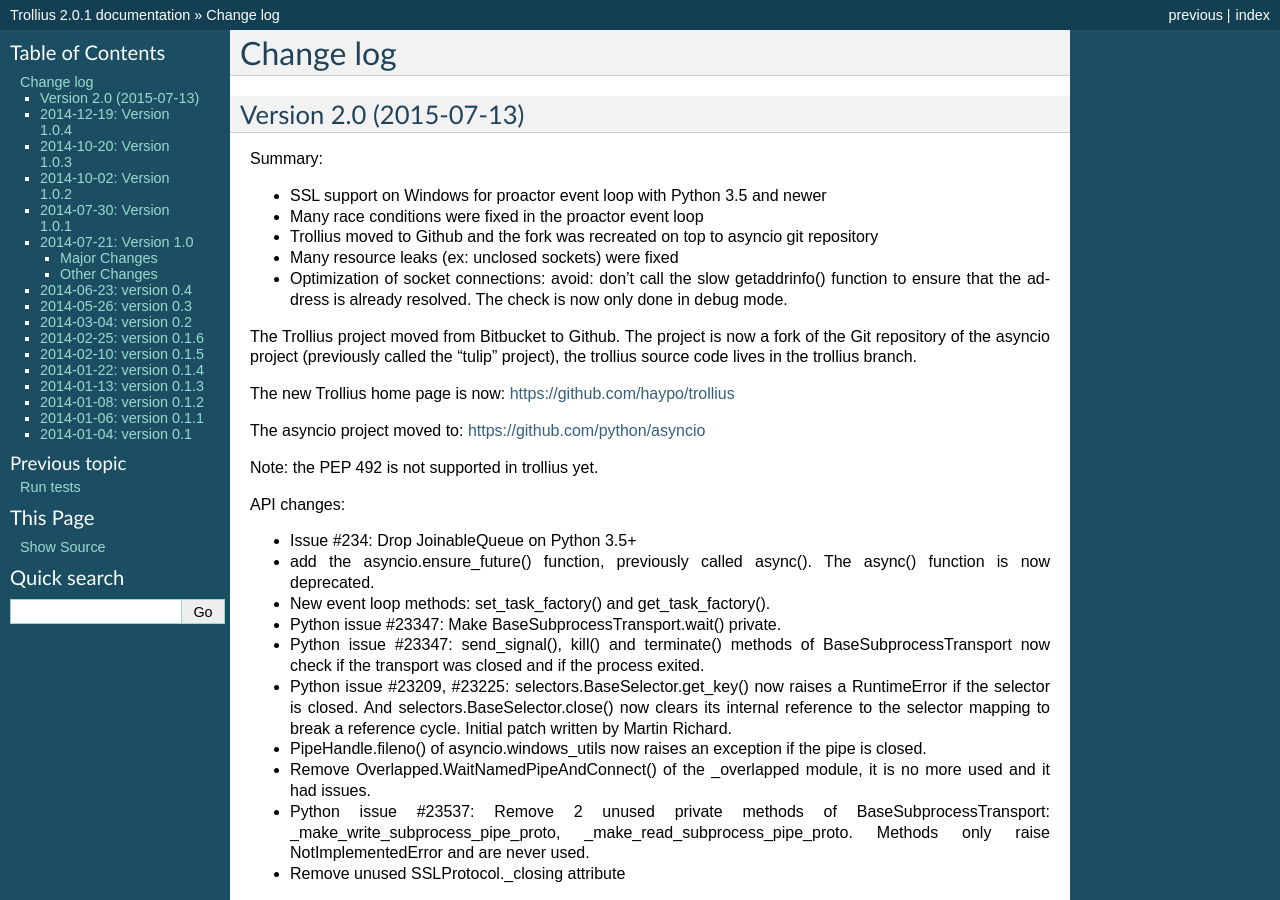
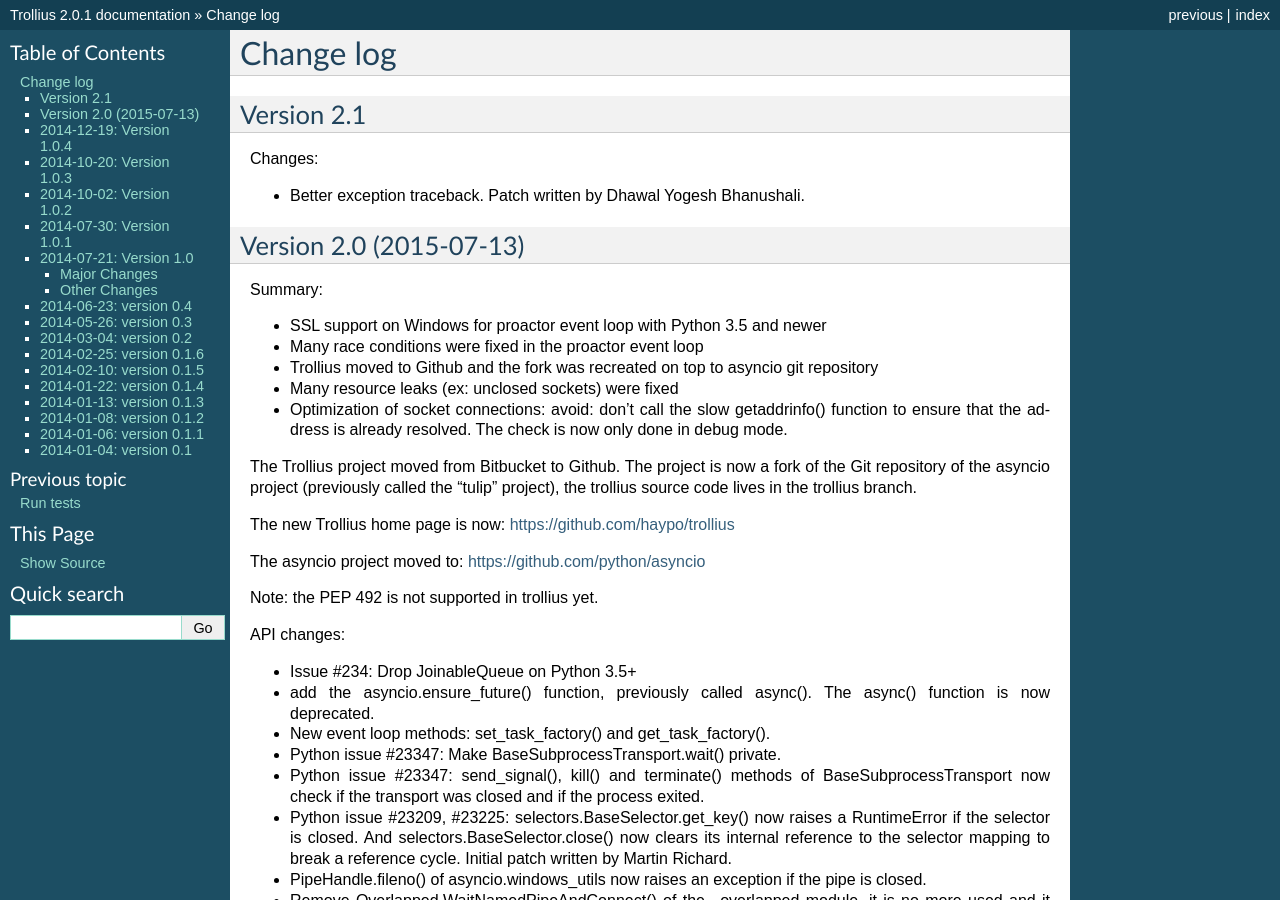
Before and after one commit to python/asyncio, a Sphinx documentation site: the page built from doc/changelog.rst, in a window 1280 px wide and 900 px high. Built offline with Sphinx 7.4.7, drawn with Linux system fonts in a browser that asks for light colours.

Commit message:
document change on exception

```diff
--- a/doc/changelog.rst
+++ b/doc/changelog.rst
@@ -1,6 +1,14 @@
 ++++++++++
 Change log
 ++++++++++
+
+Version 2.1
+===========
+
+Changes:
+
+* Better exception traceback. Patch written by Dhawal Yogesh Bhanushali.
+
 
 Version 2.0 (2015-07-13)
 ========================
```
